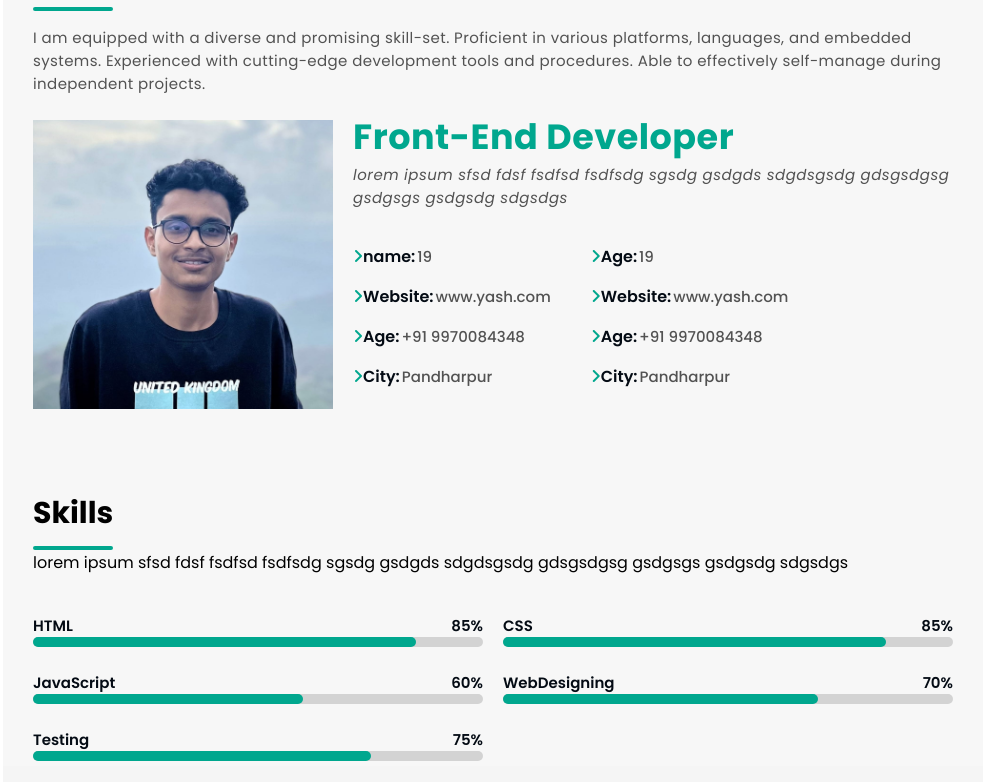
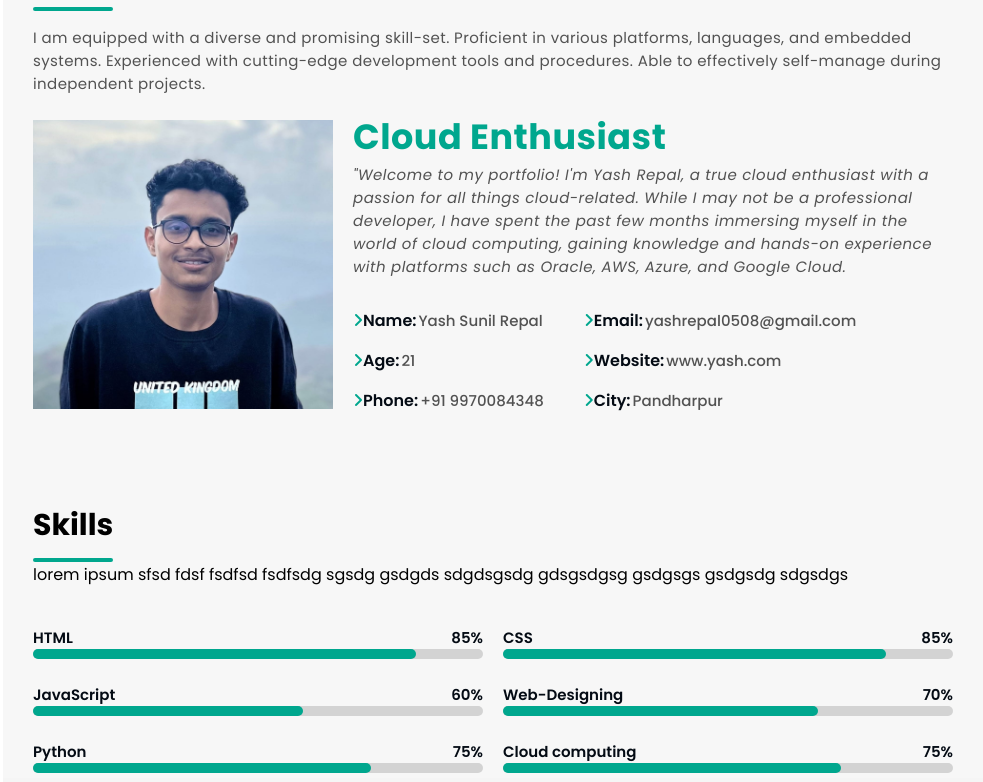
Before and after one commit to yashrepal0508/Portfolio-Website, a plain HTML site: page index.html in a window 1280 px wide. Shown: the part 918-1700 px from the top of the page, without its empty margins (297-1280 px from the left). Drawn offline with Linux system fonts and the light colour scheme.

Commit message:
Updated about section content

```diff
--- a/index.html
+++ b/index.html
@@ -48,7 +48,7 @@
         <section id="home">
             <div class="home-row">
                 <h1>Hi, This is <br>Yash Repal <span>.</span></h1>
-                <p>I'm a <span class="auto-input">Freelancer</span></p>
+                <p>I'm a Computer Science <br>Undergrad Student</p>
             </div>
         </section>
 
@@ -66,24 +66,26 @@
                 </div>
 
                 <div class="info-col">
-                    <h2>Front-End Developer</h2>
-                    <p>lorem ipsum sfsd fdsf  fsdfsd fsdfsdg sgsdg gsdgds sdgdsgsdg gdsgsdgsg gsdgsgs gsdgsdg sdgsdgs</p>
+                    <h2>Cloud Enthusiast</h2>
+                    <p>"Welcome to my portfolio! I'm Yash Repal, a true cloud enthusiast with a passion for all things cloud-related.
+                        While I may not be a professional developer, I have spent the past few months immersing myself in the world of cloud computing,
+                        gaining knowledge and hands-on experience with platforms such as Oracle, AWS, Azure, and Google Cloud.</p>
                     <div class="icon-list-col">
                         <!--Left side-->
                         <div class="icon-list">
                             <ul>
-                                <li><i class="fa-solid fa-angle-right"></i><strong>name:</strong><span>19</span></li>
-                                <li><i class="fa-solid fa-angle-right"></i><strong>Website:</strong><span>www.yash.com</span></li>
-                                <li><i class="fa-solid fa-angle-right"></i><strong>Age:</strong><span>+91 9970084348</span></li>
-                                <li><i class="fa-solid fa-angle-right"></i><strong>City:</strong><span>Pandharpur</span></li>
+                                <li><i class="fa-solid fa-angle-right"></i><strong>Name:</strong><span>Yash Sunil Repal</span></li>
+                                <li><i class="fa-solid fa-angle-right"></i><strong>Age:</strong><span>21</span></li>
+                                <li><i class="fa-solid fa-angle-right"></i><strong>Phone:</strong><span>+91 9970084348</span></li>
+
                             </ul>
                         </div>
                         <!---Right Side-->
                         <div class="icon-list">
                             <ul>
-                                <li><i class="fa-solid fa-angle-right"></i><strong>Age:</strong><span>19</span></li>
+                                <li><i class="fa-solid fa-angle-right"></i><strong>Email:</strong><span>yashrepal0508@gmail.com</span></li>
                                 <li><i class="fa-solid fa-angle-right"></i><strong>Website:</strong><span>www.yash.com</span></li>
-                                <li><i class="fa-solid fa-angle-right"></i><strong>Age:</strong><span>+91 9970084348</span></li>
+
                                 <li><i class="fa-solid fa-angle-right"></i><strong>City:</strong><span>Pandharpur</span></li>
                             </ul>
                         </div>
@@ -134,7 +136,7 @@
                 <!----skill 4-->
                 <div class="skill-box">
                     <div class="skill-info">
-                        <h2>WebDesigning</h2>
+                        <h2>Web-Designing</h2>
                         <h2>70%</h2>
                     </div>
                     <div class="skill-outer-line">
@@ -144,7 +146,17 @@
                 <!----skill 5-->
                 <div class="skill-box">
                     <div class="skill-info">
-                        <h2>Testing</h2>
+                        <h2>Python</h2>
+                        <h2>75%</h2>
+                    </div>
+                    <div class="skill-outer-line">
+                        <div class="skill-inner-line" style="width:75%"></div>
+                    </div>
+                </div>
+                <!----skill 6-->
+                <div class="skill-box">
+                    <div class="skill-info">
+                        <h2>Cloud computing</h2>
                         <h2>75%</h2>
                     </div>
                     <div class="skill-outer-line">
--- a/style.css
+++ b/style.css
@@ -6,6 +6,7 @@
     padding: 0;
     box-sizing: border-box;
     font-family: 'Poppins',sans-serif;
+    scroll-behavior: smooth;
   }
   :root{
     --sideBGColor:#040b14 ;
@@ -234,6 +235,7 @@ main{
     text-align: center;
 }
 #about .about-col .img-col img{
+
     width: 100%;
 }
 #about .about-col .info-col{
@@ -254,7 +256,7 @@ main{
 }
 #about .about-col .info-col .icon-list-col{
     display: flex;
-    margin-top: 20px;
+    margin-top: 15px;
     gap: 40px;
 }
 #about .about-col .info-col .icon-list-col .icon-list ul li {
```
